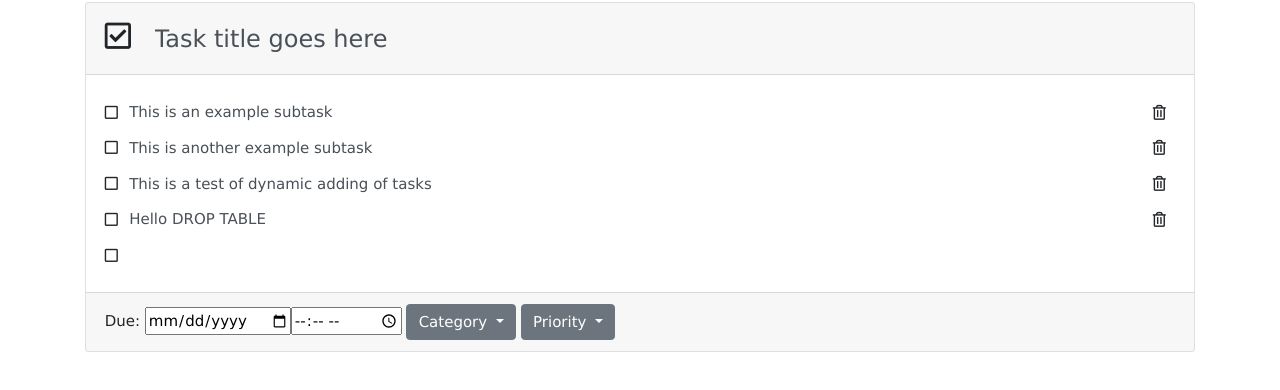
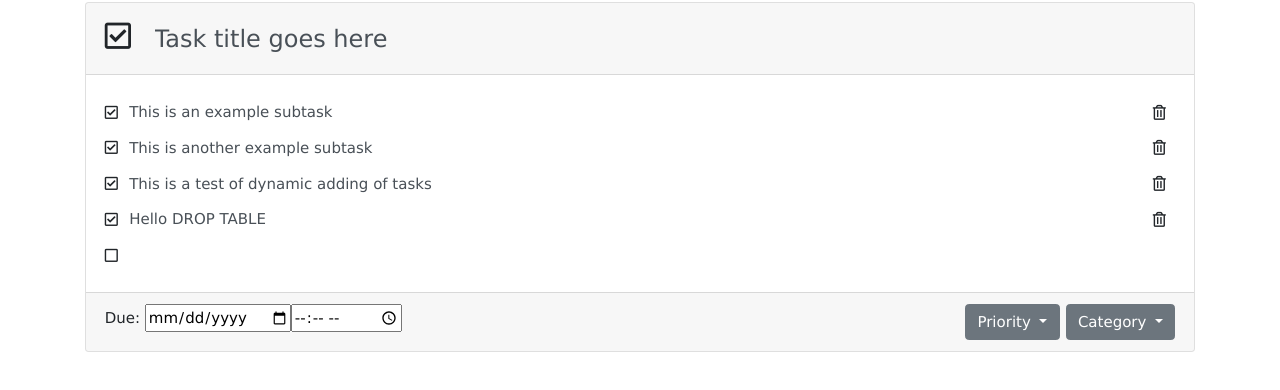
Before and after one commit to achieverapp/Achiever, a plain HTML site: page html/taskview.html in a window 1280 px wide. Both pictures are taken after a click on the element 121 px from the left and 183 px from the top of the page. Shown: the part 148-538 px from the top of the page. Drawn offline with nearby package versions, Linux system fonts and the light colour scheme.

Commit message:
Changed some styling. Added comments. Cleaned up some debug code.

```diff
--- a/html/taskview.html
+++ b/html/taskview.html
@@ -54,7 +54,7 @@
             <div class="card-footer">
                 <span>
                     Due: <input type="date" id="datepicker"></input><input type="time" id="timepicker"></input>
-                    <span class="dropdown">
+                    <span class="dropdown" style="float: right; padding-left: 6px">
                         <button class="btn btn-secondary dropdown-toggle" type="button" id="categryDropdown"
                             data-toggle="dropdown" aria-haspopup="true" aria-expanded="false">
                             Category
@@ -65,7 +65,7 @@
                             <a class="dropdown-item category-dropdown" id="homeDropdown">Home</a>
                         </div>
                     </span>
-                    <span class="dropdown">
+                    <span class="dropdown" style="float: right; padding-left: 6px">
                         <button class="btn btn-secondary dropdown-toggle" type="button" id="priorityDropdown"
                             data-toggle="dropdown" aria-haspopup="true" aria-expanded="false">
                             Priority
@@ -89,43 +89,50 @@
             "This is a test of dynamic adding of tasks", "Hello DROP TABLE"
         ];
 
+        $(".dropdown").data("prevPriority", "btn-secondary"); //default style for priority dropdown
         addSubTasks(demoTasks);
 
-        $(".dropdown").data("prevPriority", "btn-secondary");
         $("#navbar").load("navbar.html");
     });
 
+    // Event handler for the category dropdown menu.
+    // When the user clicks a category, the dropdown will change its text to what they selected.
     $(".category-dropdown").click(function (e) {
         $("#categryDropdown").html(e.target.innerHTML);
     });
 
+    // Event handler for the priority dropdown menu.
+    // When the user clicks a priority level, the dropdown will change its text and style to what they selected
     $(".priority-dropdown").click(function (e) {
-        $("#priorityDropdown").html(e.target.innerText) //set the title of the button to the dropdown that was selected.
+        $("#priorityDropdown").html(e.target
+            .innerText) //set the title of the button to the dropdown that was selected.
 
-        $("#priorityDropdown").toggleClass($(".dropdown").data("prevPriority") + " " + e.target.id); //set the style so it matches the priority
+        $("#priorityDropdown").toggleClass($(".dropdown").data("prevPriority") + " " + e.target
+            .id); //set the style so it matches the priority
         $(".dropdown").data("prevPriority", e.target.id); //save the previous style
     });
 
     // taks a tasks array that contains an array of subtask strings to add.
     function addSubTasks(tasks) {
-        var curId = 1;
+        var curId = 1; //since this is at the start, we want our ids to start at 1.
 
+        // inserts each task in the array/object that is passed.
         tasks.forEach(taskDesc => {
-
             $(".task").children(".card-body").children(".subtask-list")
                 .append( // add a new empty task to the end of the current list
                     "<div class=\"form-inline\">\
-                    <span class=\"far fa-square\" id=\"checkbox" +
+                    <span class=\"far fa-square subtask-checkbox\" id=\"checkbox" +
                     curId +
                     "\"></span>" +
                     "<input class=\"form-control task-textbox border-0\" id=\"textbox" + curId +
                     "\"type=\"text\" style=\"width: 95%\" value=\"" + taskDesc + "\"></input>\
-                    <span class=\"far fa-trash-alt subtask-checkbox\" id=\"trash" + curId +
+                    <span class=\"far fa-trash-alt\" id=\"trash" + curId +
                     "\" style=\"float: right\"></span></div>"
                 );
-            curId++;
+            curId++; //increment the id for each new task that we will add
         });
 
+        //add an empty task to the end of the list so that the user can add more.
         $(".task").children(".card-body").children(".subtask-list")
             .append( // add a new empty task to the end of the current list
                 "<div class=\"form-inline\">\
@@ -141,7 +148,7 @@
     // Adds a new empty row for the task to allow the user to input another task
     $(document.body).on("keydown", ".empty-task", function (e) {
         if (e.which == 13 && $(".empty-task").val() != "") { //if the enter key is pressed.
-            console.log($(".empty-task").attr("id").match(/\d+/)[0]);
+            // console.log($(".empty-task").attr("id").match(/\d+/)[0]);
 
             //regex to find only the number at the end of the id
             var curId = parseInt($(".empty-task").attr("id").match(/\d+/)[0]) + 1;
@@ -175,11 +182,10 @@
     // A nice feature might be that when we click the big checkbox
     //need to check a or uncheck all the subtasks
     $("#taskCheckBox").click(function () {
-        this.classList.toggle("fa-square");
+        this.classList.toggle("fa-square"); //toggle the checkbox on the title
         this.classList.toggle("fa-check-square");
 
-        console.log($("#taskCheckBox").hasClass("fa-check-square"));
-
+        //toggle all the subtasl checkboxes to what the title checkbox is
         if ($("#taskCheckBox").hasClass("fa-check-square")) {
             $(".subtask-checkbox.fa-square").toggleClass("fa-square fa-check-square");
         } else {
@@ -190,7 +196,8 @@
     // WHen you click on the delete button of a subtask, we need to remove it from the list.
     // In the future there should be some form of confirmation to delete a subtask, (or maybe an undo button?)
     $(document.body).on("click", ".fa-trash-alt", function (e) {
-        e.currentTarget.parentElement.remove();
+        e.currentTarget.parentElement
+    .remove(); //traverses the tree and removes the parent html from the document.
     });
 </script>
 
```
